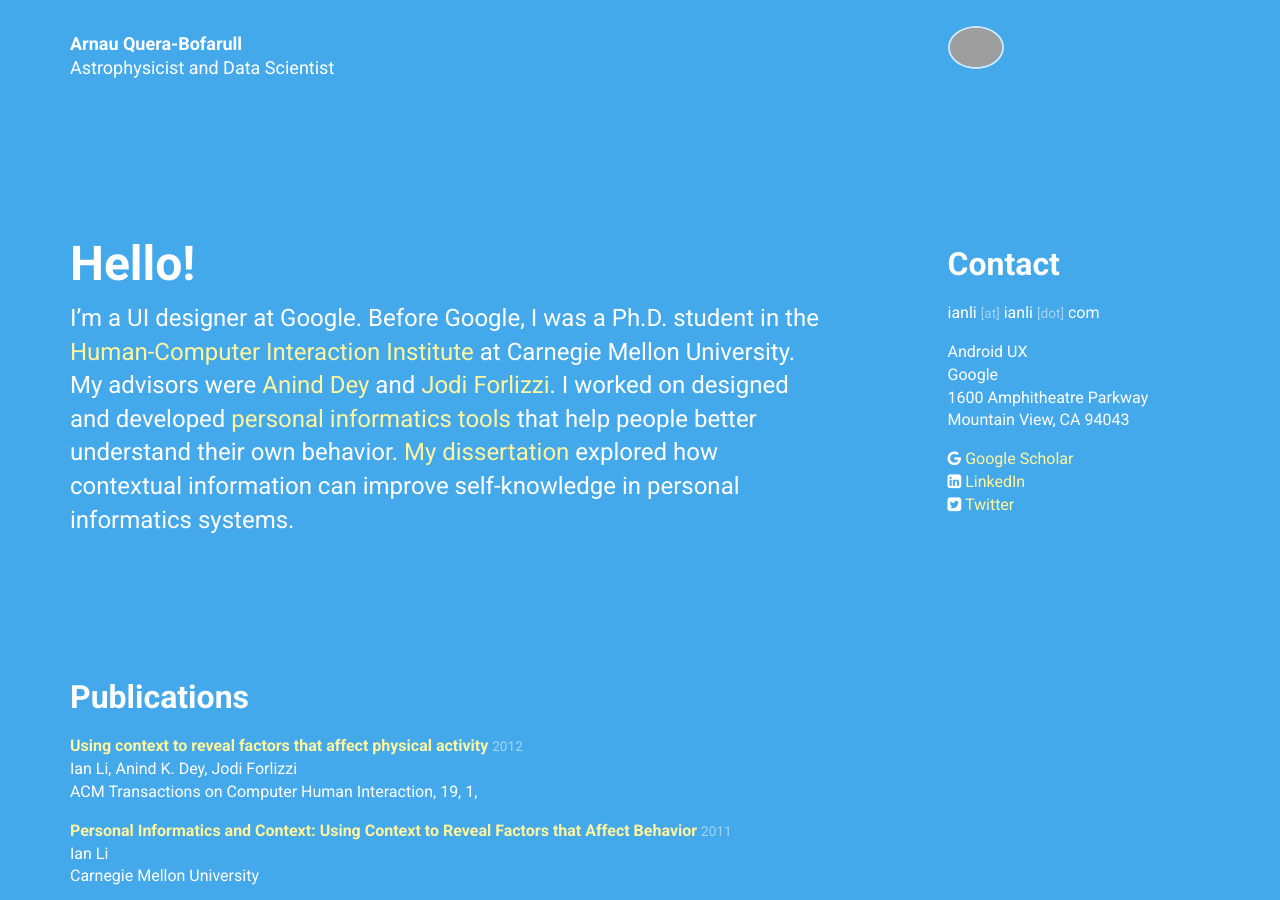
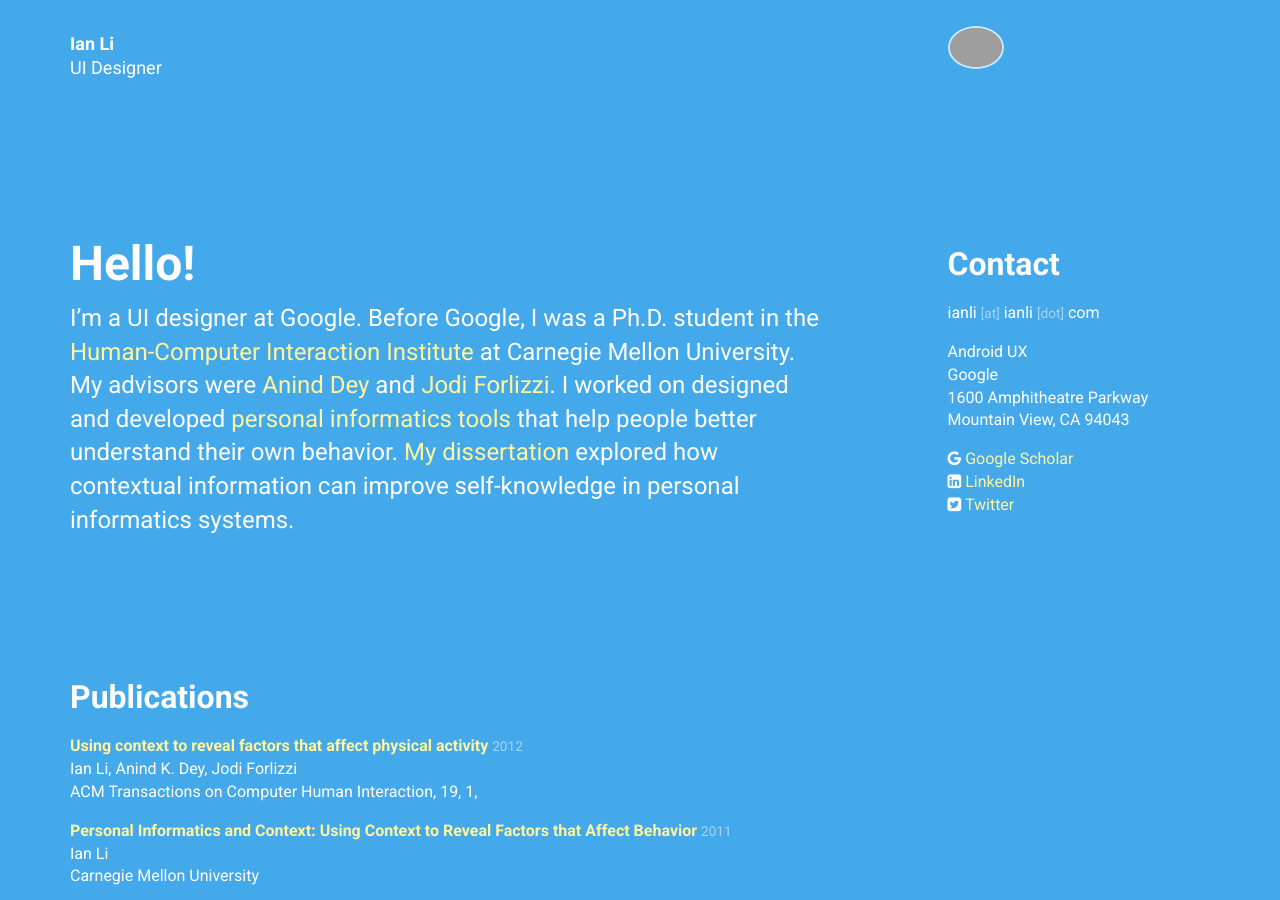
Before and after one commit to arnauqb/webpage_hugo_old, a Jekyll site: the page built from index.html, in a window 1280 px wide and 900 px high. Built offline with Jekyll 4.4.1, drawn with Linux system fonts in a browser that asks for light colours; nearby versions of some CDN libraries; grey boxes are pictures that could not be loaded.

Commit message:
fresh start

```diff
--- a/_data/personal.yml
+++ b/_data/personal.yml
@@ -1,6 +1,6 @@
-name: Arnau Quera-Bofarull
+name: Ian Li
 
-label: Astrophysicist and Data Scientist
+label: UI Designer
 
 picture: /img/profile-picture.jpg
 
```
Also changed, not shown: 17 other files.
